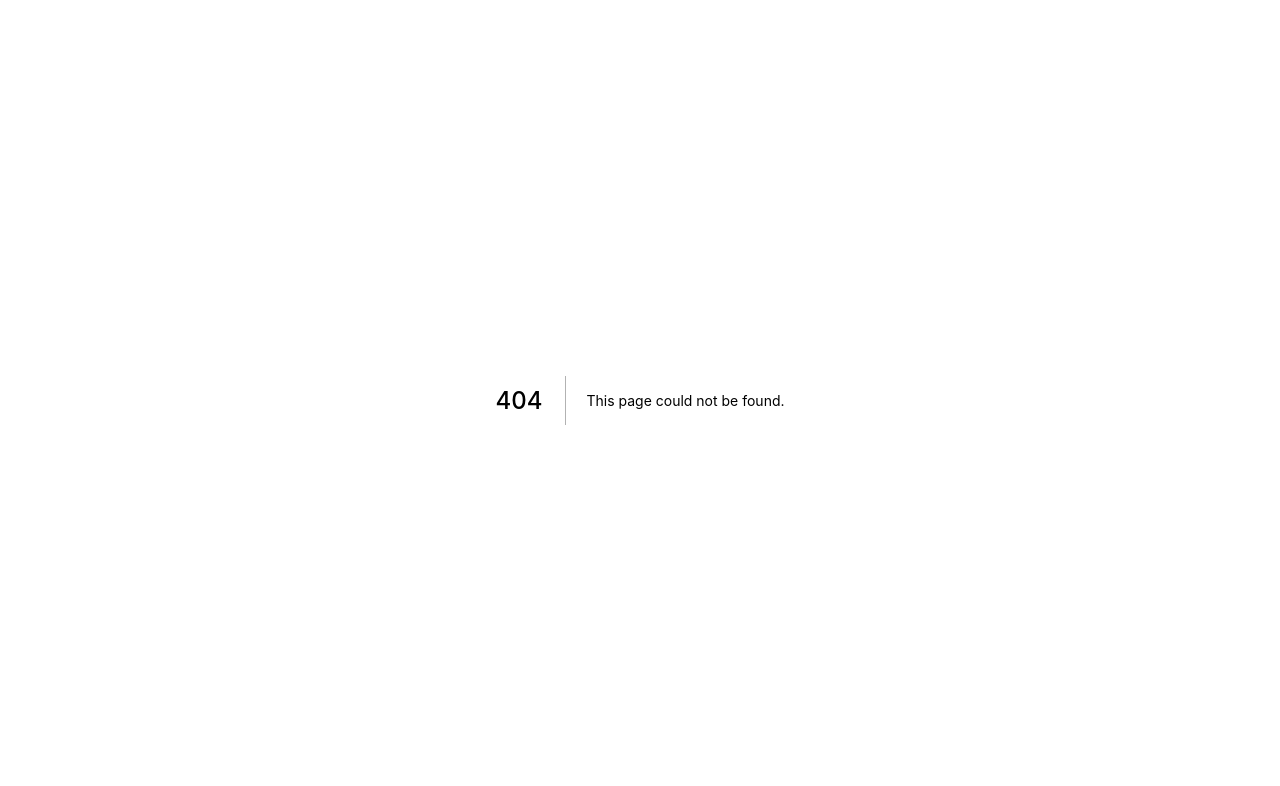
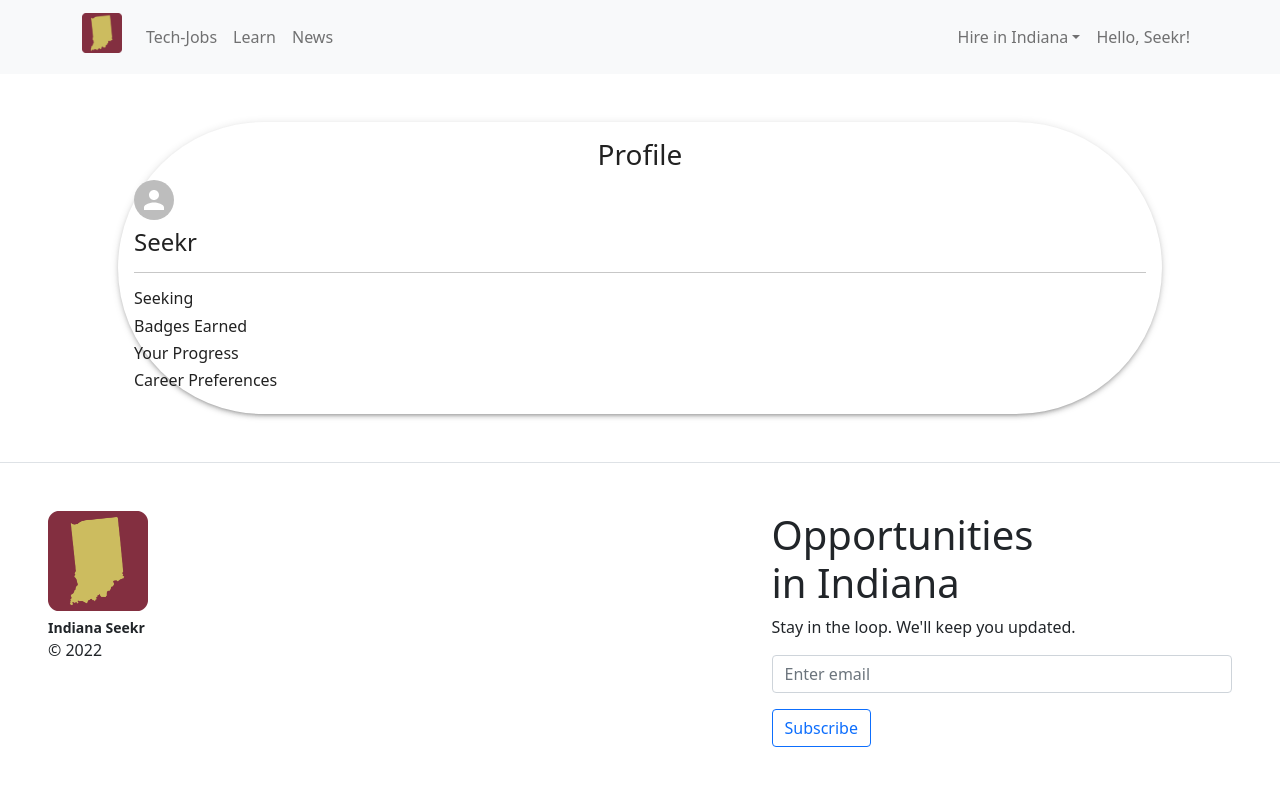
Before and after one commit to abatgali/indiana-seekr, a Next.js app: page /profile in a window 1280 px wide. Before the commit this address had no page. Shown: the top 786 px of the page. Built offline with nearby package versions, Linux system fonts and the light colour scheme.

Commit message:
added profile page

```diff
--- a/components/navbar.js
+++ b/components/navbar.js
@@ -26,7 +26,7 @@ export default function Navigation() {
                                 <NavDropdown.Divider />
                                 <NavDropdown.Item href="#action/3.4">Learn More</NavDropdown.Item>
                             </NavDropdown>
-                            <Nav.Link eventKey={2} href="#signin">
+                            <Nav.Link eventKey={2} href="/profile">
                                 Hello, Seekr!
                             </Nav.Link>
                         </Nav>
--- /dev/null
+++ b/pages/profile.js
@@ -0,0 +1,41 @@
+/*
+Name: Anant Batgali
+Date: 7/4/22
+File: profile.js
+Description:
+*/
+import Layout from "../components/layout";
+import {Container} from "react-bootstrap";
+import {Avatar} from "@mui/material";
+import {Paper} from "@mui/material";
+
+profile.getLayout = function getLayout(page) {
+    return (
+        <Layout>
+            <main>{page}</main>
+        </Layout>
+    )
+};
+
+export default function profile() {
+    return (
+        <>
+            <Container className="p-5">
+                <Paper elevation={3} className="rounded-pill p-3">
+                    <h3>Profile</h3>
+                    <div className="">
+                        <Avatar className=""></Avatar>
+                        <h4 className="mt-2">Seekr</h4>
+                    </div>
+                    <hr/>
+                    <div>
+                        <h6>Seeking</h6>
+                        <h6>Badges Earned</h6>
+                        <h6>Your Progress</h6>
+                        <h6>Career Preferences</h6>
+                    </div>
+                </Paper>
+            </Container>
+        </>
+    )
+};
```
Also changed, not shown: 1 other file (tests, documents, lock files or other folders).
